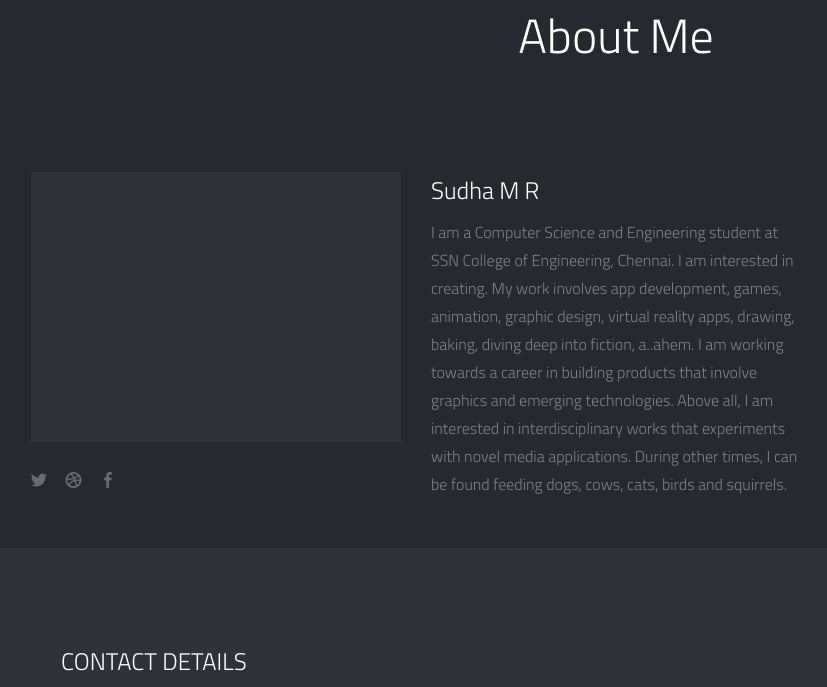
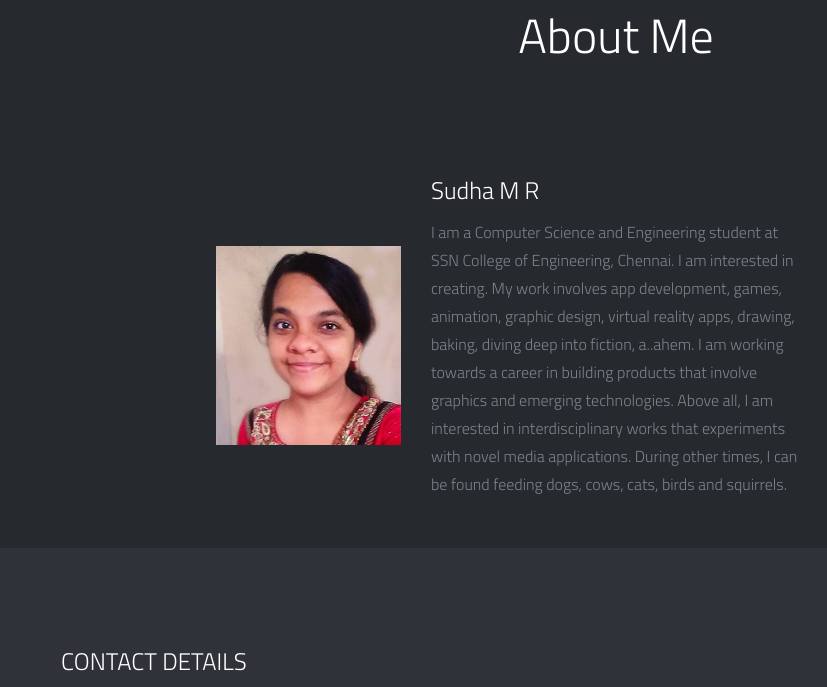
Before and after one commit to sudhaMR/sudhaMR.github.io, a PHP site: page / in a window 1280 px wide. Shown: the part 2798-3485 px from the top of the page, without its empty margins (24-851 px from the left). Run offline with PHP 8.4, Linux system fonts and the light colour scheme; some libraries are stand-ins or nearby versions.

Commit message:
Added picture

```diff
--- a/css/main.css
+++ b/css/main.css
@@ -62,6 +62,7 @@
 
 img {
 	max-width: none;
+	float: 150%;
 }
 
 strong {
@@ -792,15 +793,18 @@
 }
 
 .image-wrap img {
-	width: 100%;
+	width: 50%;
+	margin-left: 50%;
+	margin-top: 20%;
 }
 
 .image-wrap  .hover-wrap {
 	position: absolute;
 	display: block;
-	width: 100%;
-	height: 100%;
-
+	width: 50%;
+	margin-left: 50%;
+	margin-top: 20%;
+	height: 50%;
 	opacity: 0;
 	filter: alpha(opacity=0);
 
@@ -830,10 +834,9 @@
 
 .image-wrap .hover-wrap .overlay-img {
 	position: absolute;
-	width: 100%;
-	height: 100%;
+	width: 50%;
+	height: 50%;
 	background: ##9966cc;
-
 	opacity: 0.80;
 	filter: alpha(opacity=80);
 }
--- a/index.html
+++ b/index.html
@@ -370,14 +370,7 @@
                     <span class="overlay-img"></span>
                     <span class="overlay-text-thumb">Me</span>
                 </div>
-                <img src="img/profile/profile-01.jpg" alt="Sudha M R">
-            </div>
-            <div class="social">
-            	<ul class="social-icons">
-                	<li><a href="#"><i class="font-icon-social-twitter"></i></a></li>
-                    <li><a href="#"><i class="font-icon-social-dribbble"></i></a></li>
-                    <li><a href="#"><i class="font-icon-social-facebook"></i></a></li>
-                </ul>
+                <img src="img/profile/dp.jpg" alt="Sudha M R">
             </div>
         </div>
         <!-- End Profile -->
```
Also changed, not shown: img/profile/dp.jpg (added), img/profile/myphoto.jpg (added), img/profile/profilephoto.jpg (added).
